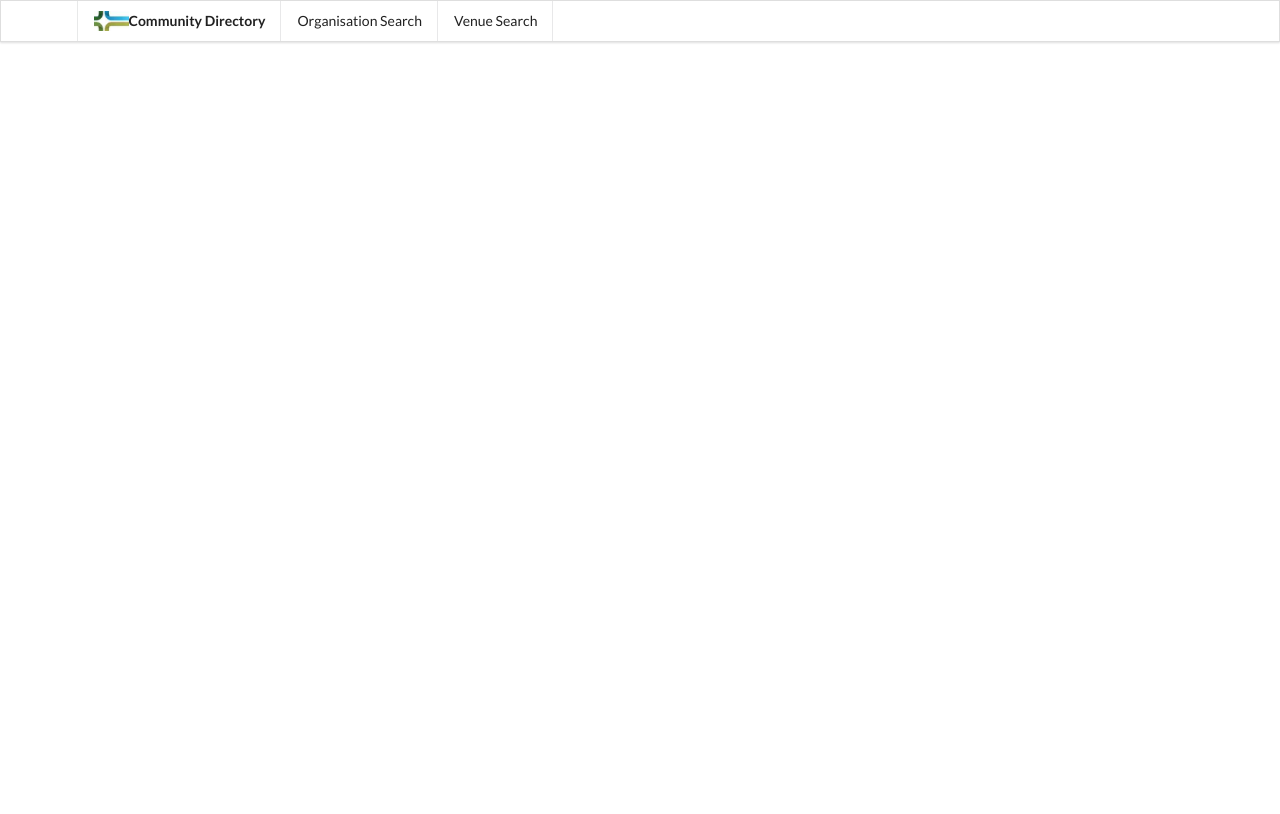
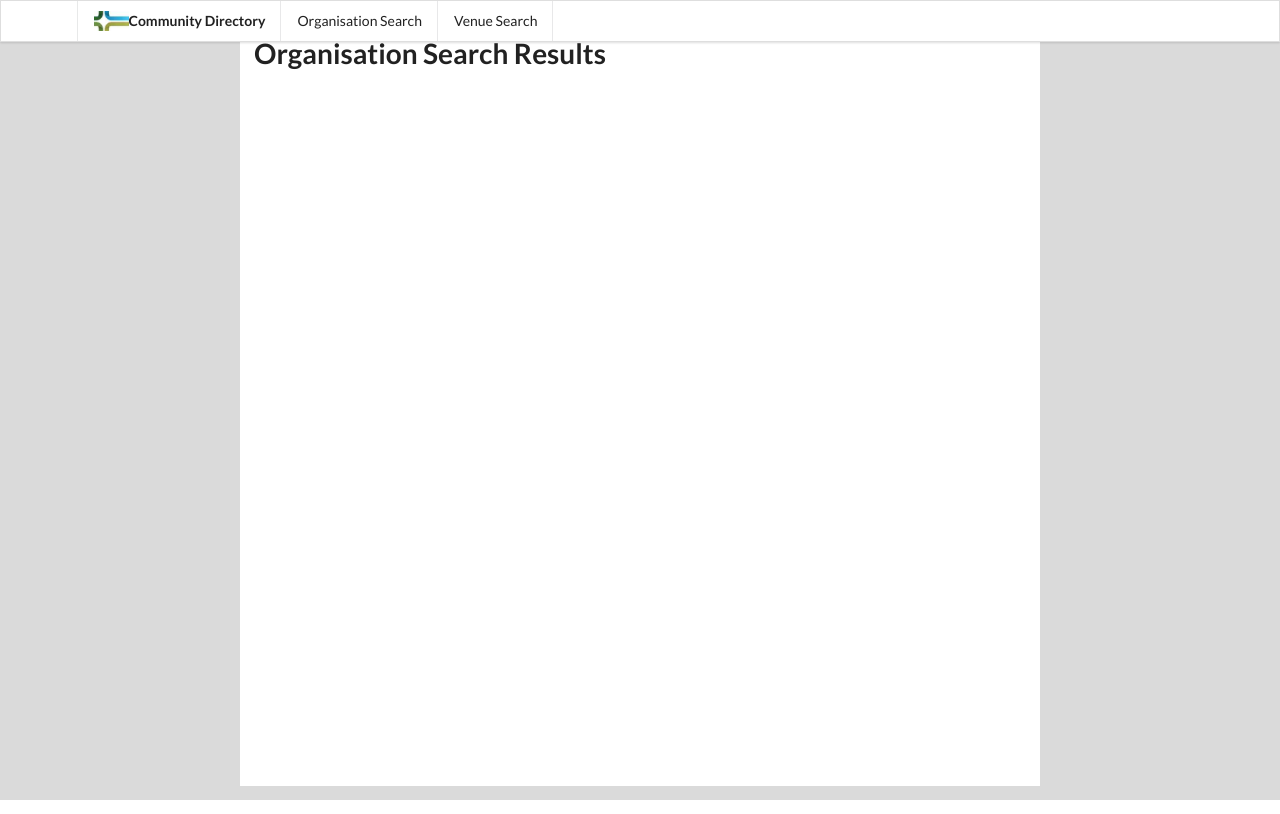
Before and after one commit to rosstimson/vcconnect-flask, a Flask app: page /org_results in a window 1280 px wide. Run offline with Flask 2, Linux system fonts and the light colour scheme; data that the repository does not hold is empty; parts of the project's set-up code (start-up, migrations or seed data) failed here and were passed over; some libraries are stand-ins or nearby versions.

Commit message:
Styling the org search results list page.

```diff
--- a/app/templates/org_results.html
+++ b/app/templates/org_results.html
@@ -1,13 +1,45 @@
 {% extends "base.html" %}
+
+{% block head %}
+{{ super() }}
+<style type="text/css">
+ body {
+   background-color: #DADADA;
+ }
+ body > .grid {
+   height: 100%;
+ }
+ .column {
+   max-width: 800px;
+   background-color: white;
+ }
+</style>
+{% endblock %}
 
 {% block title %}Organisation Search Results{% endblock %}
 
 {% block page_content %}
-<ul>
-  {% for result in results %}
-  {% if result['InformationMadePublic'] == True and result['Expired'] == False %}
-  <li><a href="{{ url_for('.org', id=result['AddressID']) }}">{{ result['Organisation'] }}</a></li>
-  {% endif %}
-  {% endfor %}
-</ul>
+
+<div class="ui center aligned grid">
+  <div class="column left aligned">
+    <h1 class="ui header">
+      Organisation Search Results
+    </h1>
+
+    <div class="ui relaxed divided list">
+      {% for result in results %}
+      <div class="item">
+	<i class="users middle aligned icon"></i>
+	<div class="content">
+	  <a class="header" href="{{ url_for('.org', id=result['AddressID']) }}">{{ result['Organisation'] }}</a>
+	  <div class="description">{{ result['PrimaryService'] }}</div>
+	</div>
+      </div>
+      {% endfor %}
+    </div>
+
 {% endblock %}
+
+{% block scripts %}
+{{ super() }}
+{% endblock %}
```
